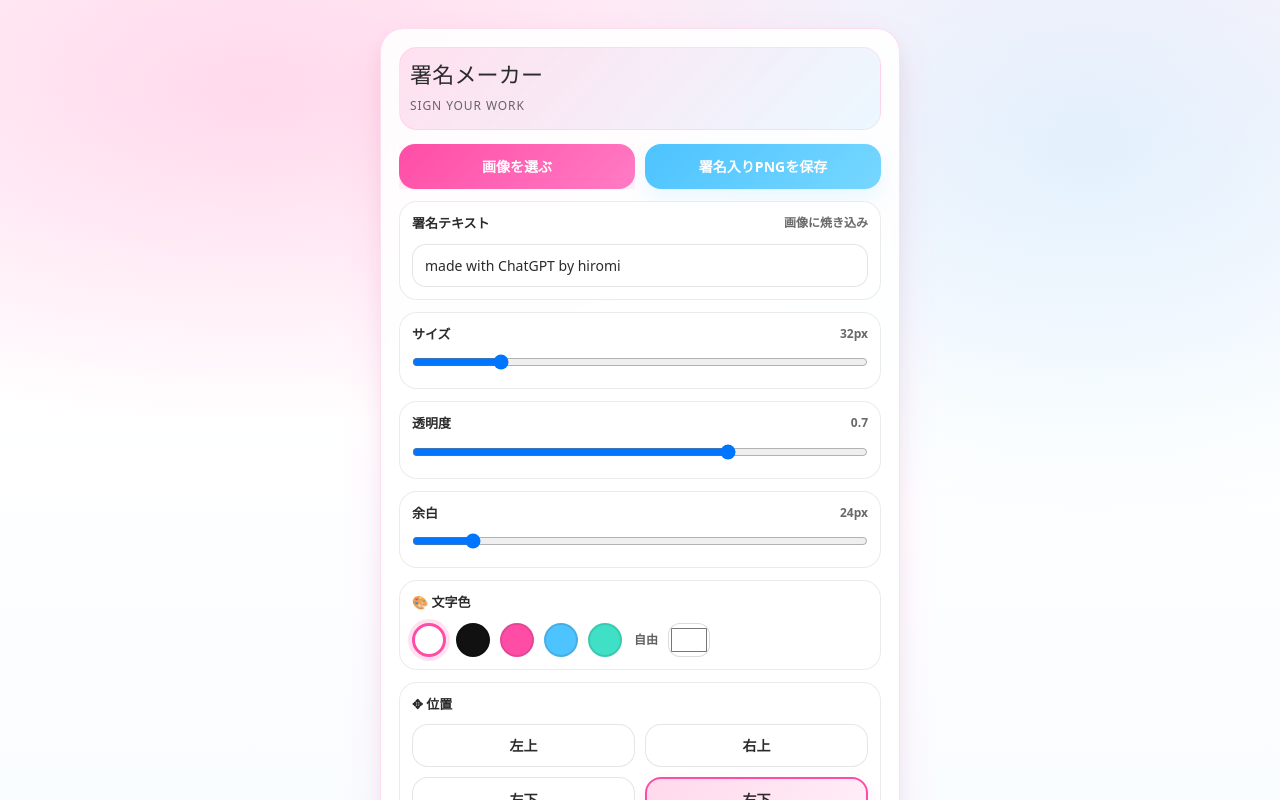
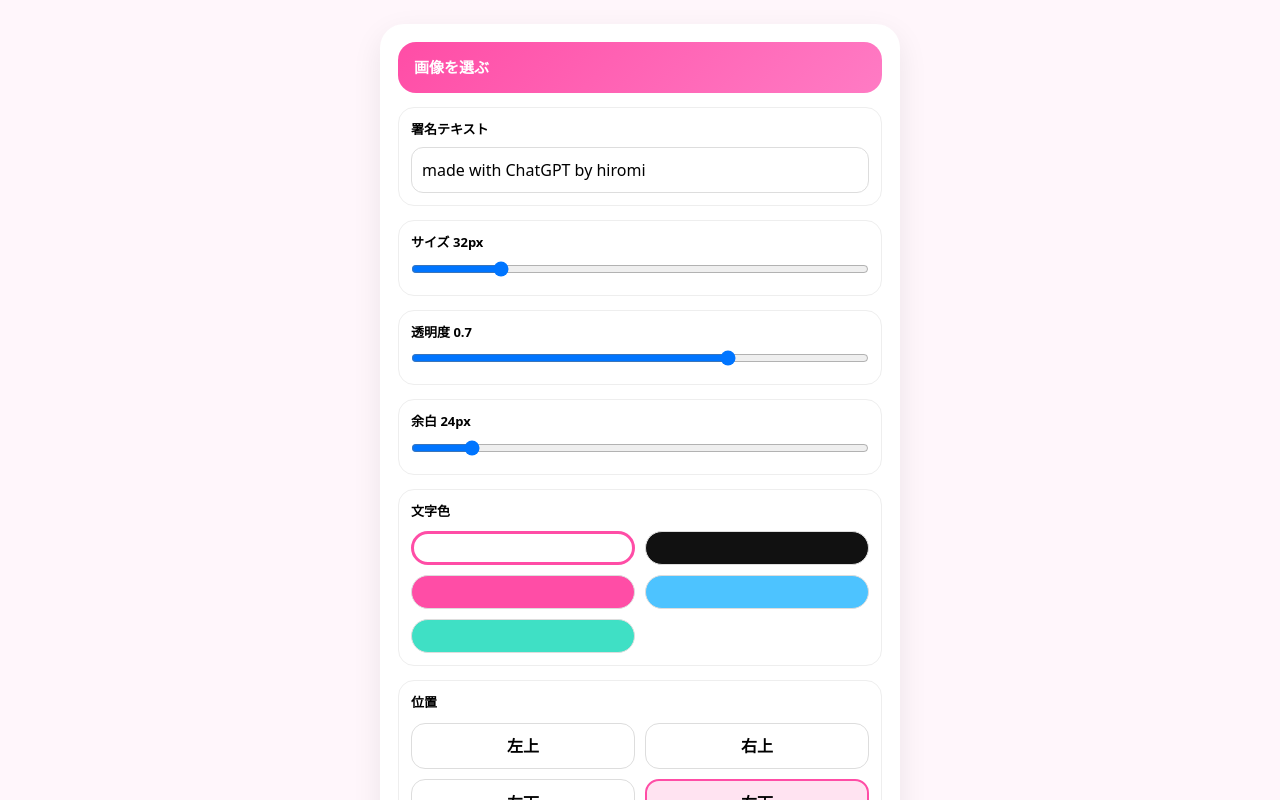
Before and after one commit to lavendel666/signature-maker, a React (Vite) app: page / in a window 1280 px wide. Shown: the top 800 px of the page. Built offline with nearby package versions, Linux system fonts and the light colour scheme.

Commit message:
Update App.jsx

```diff
--- a/src/App.jsx
+++ b/src/App.jsx
@@ -21,7 +21,6 @@ export default function App() {
 
   const canvasRef = useRef(null);
 
-  // ObjectURL cleanup
   useEffect(() => {
     if (!imageFile) return;
     const url = URL.createObjectURL(imageFile);
@@ -30,341 +29,167 @@ export default function App() {
   }, [imageFile]);
 
   const presetColors = useMemo(
-    () => [
-      { label: "白", value: "#ffffff" },
-      { label: "黒", value: "#111111" },
-      { label: "ピンク", value: "#ff4da6" },
-      { label: "水色", value: "#4dc3ff" },
-      { label: "ミント", value: "#3fe0c5" },
-    ],
+    () => ["#ffffff", "#111111", "#ff4da6", "#4dc3ff", "#3fe0c5"],
     []
   );
 
-  const handlePickImage = (e) => {
-    const f = e.target.files?.[0];
-    if (!f) return;
-    setImageFile(f);
-  };
-
-  const ensureFont = async (ctx) => {
-    // Use system fonts; no external loading needed
-    ctx.font = `${fontSize}px ui-sans-serif, system-ui, -apple-system, "Segoe UI", Roboto, "Noto Sans JP", "Hiragino Sans", "Helvetica Neue", Arial`;
-  };
-
   const drawToCanvas = async () => {
-    if (!canvasRef.current) return;
-    if (!imageUrl) return;
+    if (!canvasRef.current || !imageUrl) return;
 
     const canvas = canvasRef.current;
     const ctx = canvas.getContext("2d");
-    if (!ctx) return;
-
     const img = new Image();
-    img.crossOrigin = "anonymous";
     img.src = imageUrl;
 
-    await new Promise((resolve, reject) => {
-      img.onload = resolve;
-      img.onerror = reject;
-    });
+    await new Promise((r) => (img.onload = r));
 
-    // Fit canvas to image size
-    canvas.width = img.naturalWidth || img.width;
-    canvas.height = img.naturalHeight || img.height;
+    canvas.width = img.width;
+    canvas.height = img.height;
 
-    // Draw base image
     ctx.clearRect(0, 0, canvas.width, canvas.height);
     ctx.drawImage(img, 0, 0);
 
-    // Signature settings
-    await ensureFont(ctx);
-
-    const text = (signatureText || "").trim();
-    if (!text) return;
-
-    ctx.save();
-    ctx.globalAlpha = Math.max(0, Math.min(1, opacity));
+    ctx.globalAlpha = opacity;
     ctx.fillStyle = color;
+    ctx.font = `${fontSize}px system-ui, -apple-system, sans-serif`;
     ctx.textBaseline = "top";
 
-    const metrics = ctx.measureText(text);
-    const textW = metrics.width;
-    const textH = fontSize; // approximate
+    const textW = ctx.measureText(signatureText).width;
+    const textH = fontSize;
 
-    const pad = Math.max(0, padding);
+    let x = padding;
+    let y = padding;
 
-    let x = pad;
-    let y = pad;
+    if (position === "tr") x = canvas.width - padding - textW;
+    if (position === "bl") y = canvas.height - padding - textH;
+    if (position === "br") {
+      x = canvas.width - padding - textW;
+      y = canvas.height - padding - textH;
+    }
 
-    if (position === "tr") {
-      x = canvas.width - pad - textW;
-      y = pad;
-    } else if (position === "bl") {
-      x = pad;
-      y = canvas.height - pad - textH;
-    } else if (position === "br") {
-      x = canvas.width - pad - textW;
-      y = canvas.height - pad - textH;
-    } // "tl" default already set
-
-    // Keep inside bounds (safety)
-    x = Math.max(0, Math.min(canvas.width - textW, x));
-    y = Math.max(0, Math.min(canvas.height - textH, y));
-
-    ctx.fillText(text, x, y);
-    ctx.restore();
+    ctx.fillText(signatureText, x, y);
   };
 
   const handleDownload = async () => {
-    if (!imageUrl) {
-      alert("先に画像を選んでね。");
-      return;
-    }
+    if (!imageUrl) return alert("先に画像を選んでね");
 
-    try {
     await drawToCanvas();
-      const canvas = canvasRef.current;
-      if (!canvas) return;
-
-      canvas.toBlob(
-        (blob) => {
-          if (!blob) return;
-
+    canvasRef.current.toBlob((blob) => {
       const a = document.createElement("a");
-          const outUrl = URL.createObjectURL(blob);
-
-          const base = (imageFile?.name || "signed").replace(/\.[^/.]+$/, "");
-          a.href = outUrl;
-          a.download = `${base}_signed.png`;
-
-          document.body.appendChild(a);
+      a.href = URL.createObjectURL(blob);
+      a.download = "signed.png";
       a.click();
-          a.remove();
-
-          setTimeout(() => URL.revokeObjectURL(outUrl), 1000);
-        },
-        "image/png",
-        1.0
-      );
-    } catch (e) {
-      console.error(e);
-      alert("保存に失敗しちゃった… 画像を選び直してみてね。");
-    }
+    });
   };
-
-  // Keep canvas up-to-date even without a visible preview
-  useEffect(() => {
-    if (!imageUrl) return;
-    drawToCanvas().catch(() => {});
-    // eslint-disable-next-line react-hooks/exhaustive-deps
-  }, [imageUrl, signatureText, fontSize, opacity, padding, color, position]);
 
   const styles = {
     page: {
       minHeight: "100vh",
       display: "flex",
       justifyContent: "center",
-      padding: "28px 16px",
-      background:
-        "radial-gradient(1200px 600px at 20% 10%, rgba(255, 77, 166, 0.18), transparent 55%), radial-gradient(1000px 700px at 85% 15%, rgba(77, 195, 255, 0.16), transparent 55%), linear-gradient(180deg, #fff6fb 0%, #ffffff 45%, #f7fbff 100%)",
-      color: "#2b2b2b",
-      fontFamily:
-        'ui-sans-serif, system-ui, -apple-system, "Segoe UI", Roboto, "Noto Sans JP", "Hiragino Sans", "Helvetica Neue", Arial',
+      padding: 24,
+      background: "#fff6fb",
+      fontFamily: "system-ui, -apple-system, sans-serif",
     },
     card: {
-      width: "min(520px, 100%)",
-      background: "rgba(255,255,255,0.9)",
-      border: "1px solid rgba(255, 77, 166, 0.18)",
+      width: "100%",
+      maxWidth: 520,
+      background: "#fff",
       borderRadius: 24,
-      boxShadow:
-        "0 18px 40px rgba(255, 77, 166, 0.10), 0 10px 24px rgba(0, 0, 0, 0.06)",
       padding: 18,
-      backdropFilter: "blur(8px)",
+      boxShadow: "0 10px 30px rgba(0,0,0,0.08)",
     },
-    header: {
-      padding: "10px 10px 14px",
-      borderRadius: 18,
-      background:
-        "linear-gradient(135deg, rgba(255, 77, 166, 0.16), rgba(77, 195, 255, 0.10))",
-      border: "1px solid rgba(255, 77, 166, 0.10)",
-    },
-    title: { margin: 0, fontSize: 22, letterSpacing: 0.2 },
-    subtitle: { margin: "6px 0 0", fontSize: 12, opacity: 0.7, letterSpacing: 0.9 },
-
-    row: { display: "grid", gap: 12, marginTop: 14 },
-    btnRow: { display: "grid", gridTemplateColumns: "1fr 1fr", gap: 10 },
-
-    btn: (variant = "primary") => ({
+    btnPrimary: {
       width: "100%",
       border: "none",
+      borderRadius: 18,
+      padding: "14px 16px",
+      fontSize: 15,
+      fontWeight: 700,
+      background: "linear-gradient(135deg, #ff4da6, #ff7bc4)",
+      color: "#fff",
+      cursor: "pointer",
+    },
+    btnSave: {
+      width: "100%",
+      marginTop: 18,
+      border: "none",
+      borderRadius: 20,
+      padding: "16px",
+      fontSize: 16,
+      fontWeight: 800,
+      background: "linear-gradient(135deg, #4dc3ff, #76d7ff)",
+      color: "#fff",
+      cursor: "pointer",
+    },
+    field: {
+      marginTop: 14,
+      padding: 12,
       borderRadius: 16,
-      padding: "12px 14px",
-      fontSize: 14,
+      border: "1px solid #eee",
+    },
+    label: { fontWeight: 700, fontSize: 13 },
+    range: { width: "100%", marginTop: 8 },
+    text: {
+      width: "100%",
+      marginTop: 8,
+      padding: 10,
+      borderRadius: 12,
+      border: "1px solid #ddd",
+    },
+    grid2: {
+      display: "grid",
+      gridTemplateColumns: "1fr 1fr",
+      gap: 10,
+      marginTop: 10,
+    },
+    posBtn: (active) => ({
+      padding: 10,
+      borderRadius: 14,
+      border: active ? "2px solid #ff4da6" : "1px solid #ddd",
+      background: active ? "#ffe3f1" : "#fff",
       fontWeight: 700,
       cursor: "pointer",
-      transition: "transform 0.06s ease, filter 0.12s ease",
-      boxShadow:
-        variant === "primary"
-          ? "0 10px 22px rgba(255, 77, 166, 0.18)"
-          : "0 10px 22px rgba(77, 195, 255, 0.12)",
-      background:
-        variant === "primary"
-          ? "linear-gradient(135deg, #ff4da6, #ff7bc4)"
-          : "linear-gradient(135deg, #4dc3ff, #76d7ff)",
-      color: "#fff",
     }),
-
-    fileWrap: {
-      position: "relative",
-      overflow: "hidden",
-    },
-    fileInput: {
-      position: "absolute",
-      inset: 0,
-      opacity: 0,
-      cursor: "pointer",
-    },
-
-    field: {
-      borderRadius: 18,
-      border: "1px solid rgba(0,0,0,0.08)",
-      background: "#fff",
-      padding: 12,
-    },
-    label: { display: "flex", justifyContent: "space-between", gap: 10, fontSize: 13, fontWeight: 700 },
-    helper: { fontSize: 12, opacity: 0.7 },
-
-    textInput: {
-      marginTop: 10,
-      width: "100%",
-      borderRadius: 14,
-      border: "1px solid rgba(0,0,0,0.10)",
-      padding: "10px 12px",
-      fontSize: 14,
-      outline: "none",
-    },
-
-    range: { width: "100%", marginTop: 10 },
-
-    colorsRow: { display: "flex", gap: 10, flexWrap: "wrap", alignItems: "center", marginTop: 10 },
-    colorDot: (v, selected) => ({
-      width: 34,
-      height: 34,
-      borderRadius: 999,
-      border: selected ? "3px solid #ff4da6" : "2px solid rgba(0,0,0,0.10)",
-      boxShadow: selected ? "0 0 0 4px rgba(255,77,166,0.16)" : "none",
-      background: v,
-      cursor: "pointer",
-      transition: "transform 0.08s ease",
-    }),
-
-    posGrid: { display: "grid", gridTemplateColumns: "1fr 1fr", gap: 10, marginTop: 10 },
-    posBtn: (active) => ({
-      borderRadius: 16,
-      padding: "10px 12px",
-      fontSize: 14,
-      fontWeight: 800,
-      cursor: "pointer",
-      border: active ? "2px solid #ff4da6" : "1px solid rgba(0,0,0,0.10)",
-      background: active
-        ? "linear-gradient(135deg, rgba(255,77,166,0.22), rgba(255,123,196,0.12))"
-        : "#fff",
-      boxShadow: active ? "0 10px 18px rgba(255,77,166,0.14)" : "none",
-      color: "#2b2b2b",
-      transition: "transform 0.06s ease, filter 0.12s ease",
-    }),
-
-    note: {
-      marginTop: 14,
-      fontSize: 12,
-      lineHeight: 1.5,
-      padding: "10px 12px",
-      borderRadius: 16,
-      background: "rgba(255,77,166,0.08)",
-      border: "1px solid rgba(255,77,166,0.16)",
-    },
-  };
-
-  const onPress = (e) => {
-    e.currentTarget.style.transform = "scale(0.99)";
-  };
-  const onRelease = (e) => {
-    e.currentTarget.style.transform = "scale(1)";
   };
 
   return (
     <div style={styles.page}>
       <div style={styles.card}>
-        <div style={styles.header}>
-          <h1 style={styles.title}>署名メーカー</h1>
-          <p style={styles.subtitle}>SIGN YOUR WORK</p>
-        </div>
-
-        <div style={styles.row}>
-          <div style={styles.btnRow}>
-            <div style={styles.fileWrap}>
-              <button
-                style={styles.btn("primary")}
-                onMouseDown={onPress}
-                onMouseUp={onRelease}
-                onMouseLeave={onRelease}
-                type="button"
-              >
-                画像を選ぶ
-              </button>
+        {/* 画像を選ぶ（横長） */}
+        <label>
+          <div style={styles.btnPrimary}>画像を選ぶ</div>
           <input
-                style={styles.fileInput}
             type="file"
             accept="image/*"
-                onChange={handlePickImage}
+            hidden
+            onChange={(e) => setImageFile(e.target.files[0])}
           />
-            </div>
-
-            <button
-              style={styles.btn("secondary")}
-              onClick={handleDownload}
-              onMouseDown={onPress}
-              onMouseUp={onRelease}
-              onMouseLeave={onRelease}
-              type="button"
-            >
-              署名入りPNGを保存
-            </button>
-          </div>
+        </label>
 
         <div style={styles.field}>
-            <div style={styles.label}>
-              <span>署名テキスト</span>
-              <span style={styles.helper}>画像に焼き込み</span>
-            </div>
+          <div style={styles.label}>署名テキスト</div>
           <input
-              style={styles.textInput}
+            style={styles.text}
             value={signatureText}
             onChange={(e) => setSignatureText(e.target.value)}
-              placeholder="例: made with ChatGPT by hiromi"
           />
         </div>
 
         <div style={styles.field}>
-            <div style={styles.label}>
-              <span>サイズ</span>
-              <span style={styles.helper}>{fontSize}px</span>
-            </div>
+          <div style={styles.label}>サイズ {fontSize}px</div>
           <input
             style={styles.range}
             type="range"
             min={12}
             max={120}
             value={fontSize}
-              onChange={(e) => setFontSize(Number(e.target.value))}
+            onChange={(e) => setFontSize(+e.target.value)}
           />
         </div>
 
         <div style={styles.field}>
-            <div style={styles.label}>
-              <span>透明度</span>
-              <span style={styles.helper}>{opacity.toFixed(1)}</span>
-            </div>
+          <div style={styles.label}>透明度 {opacity}</div>
           <input
             style={styles.range}
             type="range"
@@ -372,93 +197,61 @@ export default function App() {
             max={1}
             step={0.05}
             value={opacity}
-              onChange={(e) => setOpacity(Number(e.target.value))}
+            onChange={(e) => setOpacity(+e.target.value)}
           />
         </div>
 
         <div style={styles.field}>
-            <div style={styles.label}>
-              <span>余白</span>
-              <span style={styles.helper}>{padding}px</span>
-            </div>
+          <div style={styles.label}>余白 {padding}px</div>
           <input
             style={styles.range}
             type="range"
             min={0}
             max={200}
             value={padding}
-              onChange={(e) => setPadding(Number(e.target.value))}
+            onChange={(e) => setPadding(+e.target.value)}
           />
         </div>
 
         <div style={styles.field}>
-            <div style={styles.label}>
-              <span>🎨 文字色</span>
-            </div>
-
-            <div style={styles.colorsRow}>
+          <div style={styles.label}>文字色</div>
+          <div style={styles.grid2}>
             {presetColors.map((c) => (
               <button
-                  key={c.value}
-                  type="button"
-                  aria-label={c.label}
-                  title={c.label}
-                  onClick={() => setColor(c.value)}
-                  style={styles.colorDot(c.value, color.toLowerCase() === c.value.toLowerCase())}
+                key={c}
+                onClick={() => setColor(c)}
+                style={{
+                  height: 34,
+                  borderRadius: 999,
+                  border: color === c ? "3px solid #ff4da6" : "1px solid #ddd",
+                  background: c,
+                }}
               />
             ))}
-
-              <div style={{ display: "flex", alignItems: "center", gap: 10, marginLeft: 2 }}>
-                <span style={{ fontSize: 12, fontWeight: 800, opacity: 0.75 }}>自由</span>
-                <input
-                  type="color"
-                  value={color}
-                  onChange={(e) => setColor(e.target.value)}
-                  style={{
-                    width: 42,
-                    height: 34,
-                    border: "1px solid rgba(0,0,0,0.14)",
-                    borderRadius: 12,
-                    padding: 0,
-                    background: "#fff",
-                    cursor: "pointer",
-                  }}
-                />
-              </div>
           </div>
         </div>
 
         <div style={styles.field}>
-            <div style={styles.label}>
-              <span>✥ 位置</span>
-            </div>
-
-            <div style={styles.posGrid}>
+          <div style={styles.label}>位置</div>
+          <div style={styles.grid2}>
             {POSITIONS.map((p) => (
               <button
                 key={p.key}
-                  type="button"
                 onClick={() => setPosition(p.key)}
                 style={styles.posBtn(position === p.key)}
-                  onMouseDown={onPress}
-                  onMouseUp={onRelease}
-                  onMouseLeave={onRelease}
               >
                 {p.label}
               </button>
             ))}
           </div>
-
-            {/* ✅ 「右下」などの現在位置表示は不要なので削除 */}
         </div>
 
-          <div style={styles.note}>
-            画像は端末内で合成して保存します（ローカル処理）。外部に送信しません。
-          </div>
+        {/* 保存ボタンは一番下 */}
+        <button style={styles.btnSave} onClick={handleDownload}>
+          署名入りPNGを保存
+        </button>
 
-          {/* プレビューは表示しないけど、合成用にcanvasは保持 */}
         <canvas ref={canvasRef} style={{ display: "none" }} />
-        </div>
       </div>
     </div>
   );
```
Lines whose indentation alone changed are shown as unchanged.
